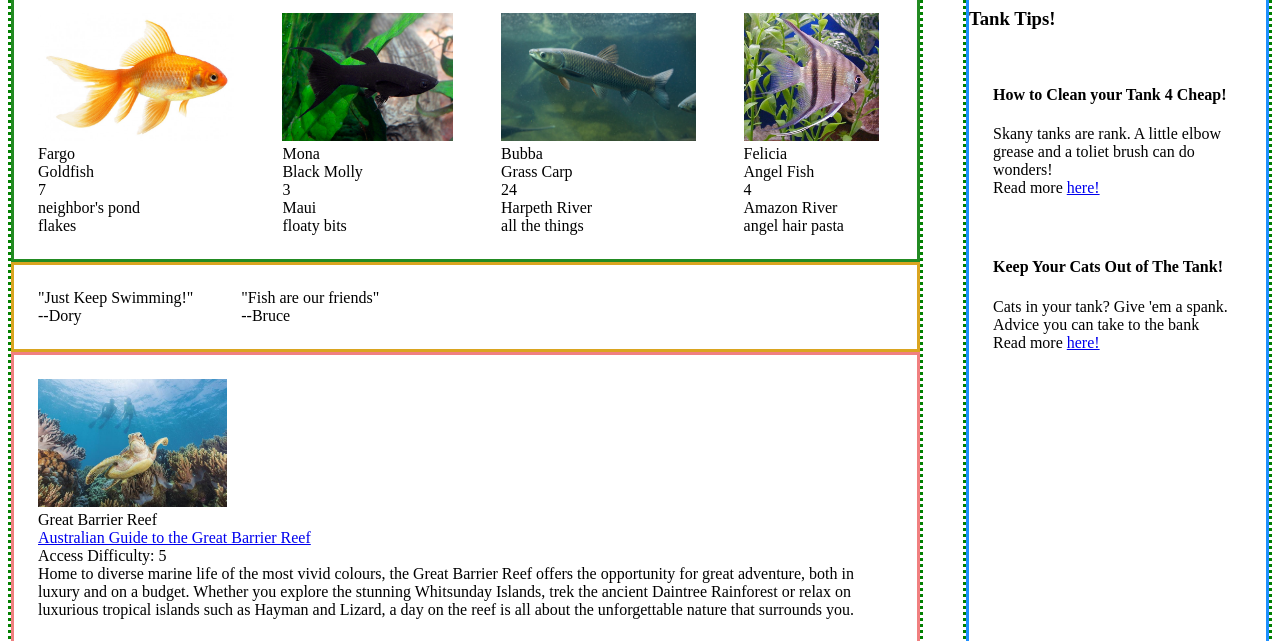
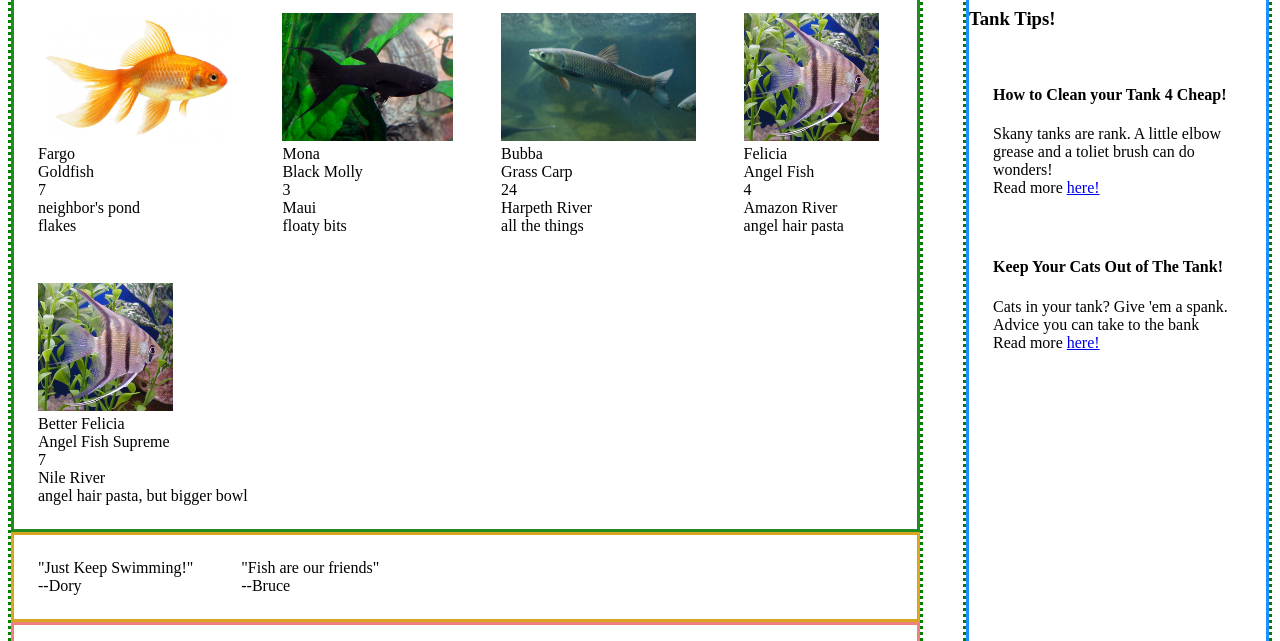
Before and after one commit to JoeShep/c53-martins-aquarium, a plain HTML site: page index.html in a window 1280 px wide. Shown: the part 159-800 px from the top of the page. Drawn offline with Linux system fonts and the light colour scheme.

Commit message:
added better felicia

```diff
--- a/index.html
+++ b/index.html
@@ -62,6 +62,16 @@
             <div class="fish__length">4</div>
             <div class="fish__location">Amazon River</div>
             <div class="fish__diet">angel hair pasta</div>
+          </section>
+          <section class="fish card">
+            <div>
+              <img class="fish__image image--card" src="images/angel.jpg" />
+            </div>
+            <div class="fish__name">Better Felicia</div>
+            <div class="fish__species">Angel Fish Supreme</div>
+            <div class="fish__length">7</div>
+            <div class="fish__location">Nile River</div>
+            <div class="fish__diet">angel hair pasta, but bigger bowl</div>
           </section>
         </article>
         <!-- Quotes component -->
```
